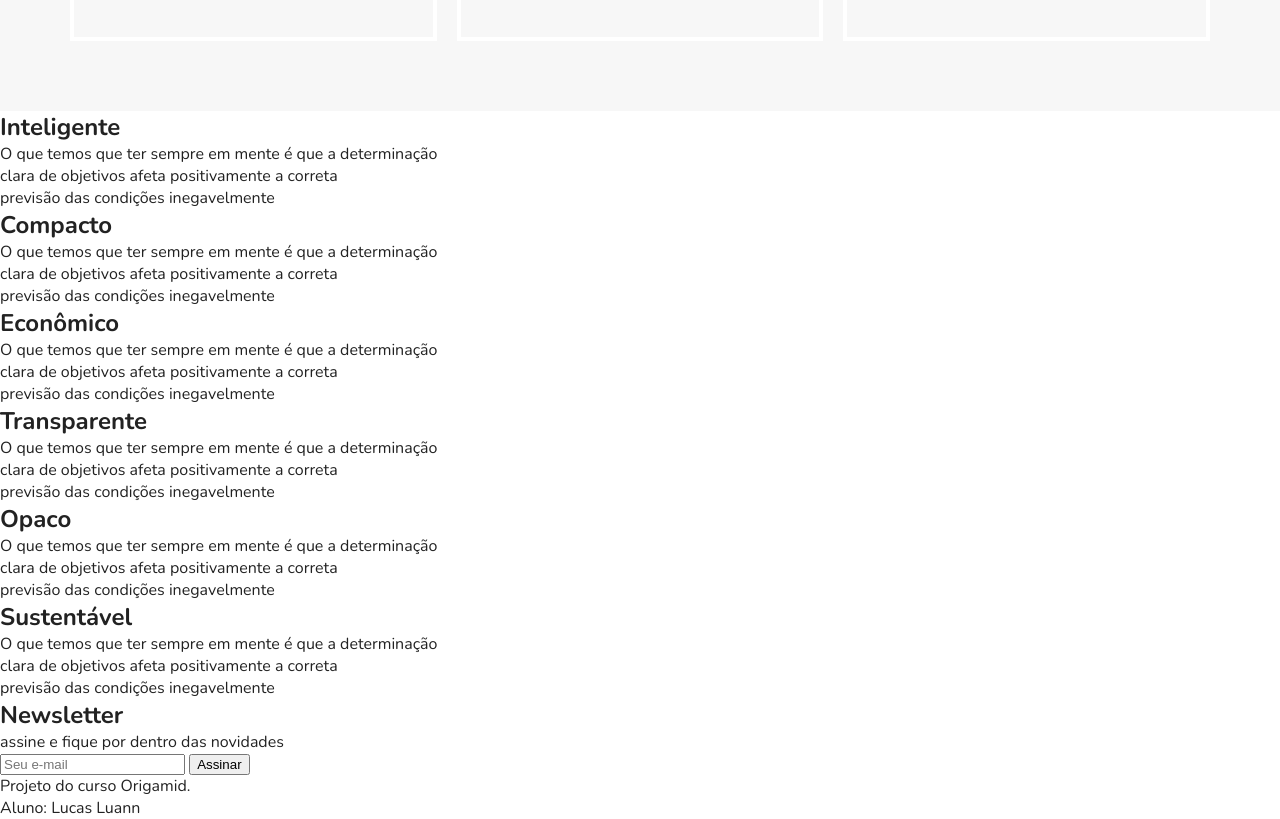
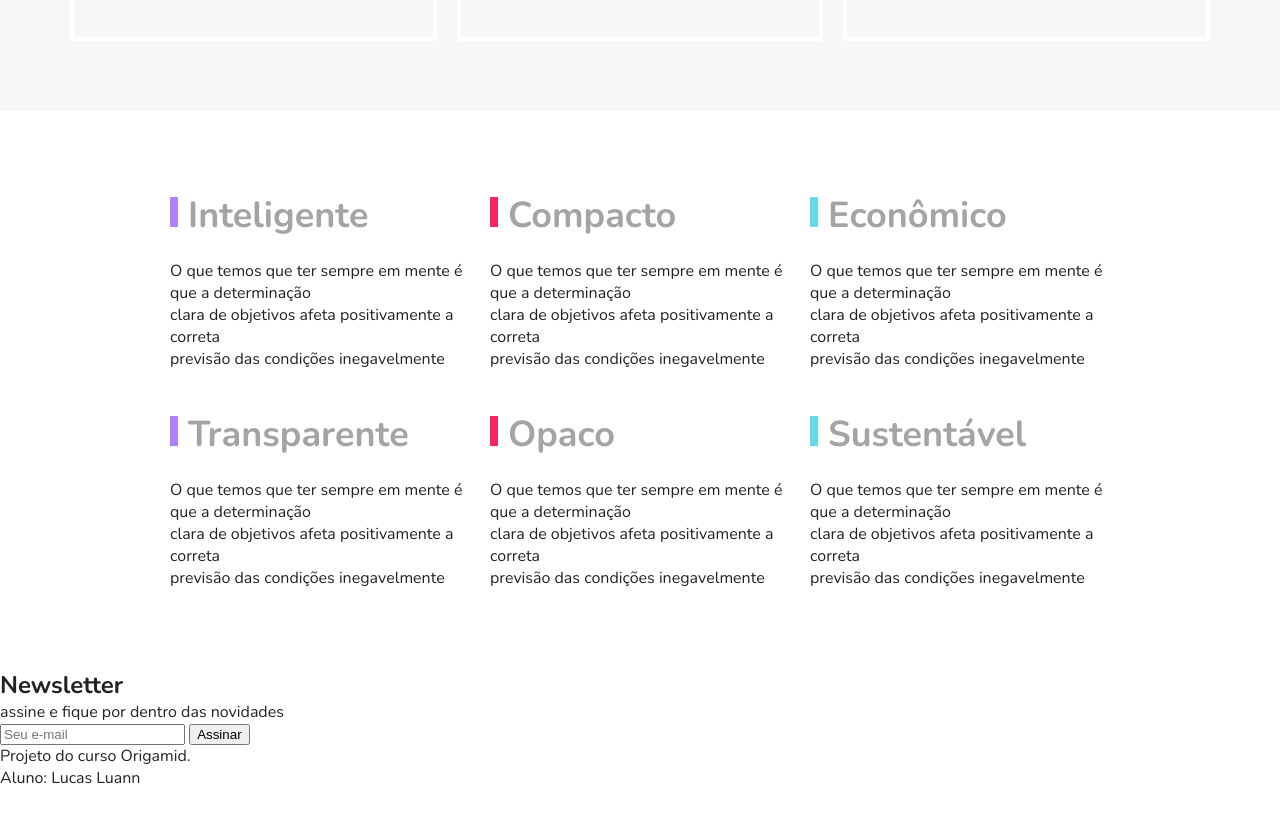
Before and after one commit to LucasLuann/FlexBlog, a plain HTML site: page index.html in a window 1280 px wide. Shown: the part 2475-3294 px from the top of the page. After the commit the page ends 3264 px from the top, so only its background shows below. Drawn offline with nearby package versions, Linux system fonts and the light colour scheme.

Commit message:
Css
Seção Qualidade finalizada.

```diff
--- a/css/style.css
+++ b/css/style.css
@@ -262,3 +262,44 @@ img{
         padding-right: 10px;
     }
 }
+
+/*Qualidade*/
+
+.qualidade{
+    max-width: 960px;
+    margin: 60px auto;
+    display: flex;
+    flex-wrap: wrap;
+}
+
+.qualidade-item{
+    flex: 1 1 300px;
+    margin: 20px 10px;
+}
+
+.qualidade-item h2{
+    font-size: 2.25em;
+    color: #a4a4a4;
+    margin-bottom: 20px;
+}
+
+.qualidade-item h2::before{
+    content: '';
+    display: inline-block;
+    width: 8px;
+    height: 30px;
+    margin-right: 10px;
+    background: black;
+}
+
+.roxo h2::before{
+    background: #AE81FF;
+}
+
+.rosa h2::before{
+    background: #F9265E;
+}
+
+.azul h2::before{
+    background: rgb(102,217,235);
+}
--- a/index.html
+++ b/index.html
@@ -109,27 +109,27 @@
     </section>
 
     <section class="qualidade" id="qualidade">
-        <div class="qualidade-item">
+        <div class="qualidade-item roxo">
             <h2>Inteligente</h2>
             <p>O que temos que ter sempre em mente é que a determinação <br>clara de objetivos afeta positivamente a correta <br>previsão das condições inegavelmente</p>
         </div>
-        <div class="qualidade-item">
+        <div class="qualidade-item rosa">
             <h2>Compacto</h2>
             <p>O que temos que ter sempre em mente é que a determinação <br>clara de objetivos afeta positivamente a correta <br>previsão das condições inegavelmente</p>
         </div>
-        <div class="qualidade-item">
+        <div class="qualidade-item azul">
             <h2>Econômico</h2>
             <p>O que temos que ter sempre em mente é que a determinação <br>clara de objetivos afeta positivamente a correta <br>previsão das condições inegavelmente</p>
         </div>
-        <div class="qualidade-item">
+        <div class="qualidade-item roxo">
             <h2>Transparente</h2>
             <p>O que temos que ter sempre em mente é que a determinação <br>clara de objetivos afeta positivamente a correta <br>previsão das condições inegavelmente</p>
         </div>
-        <div class="qualidade-item">
+        <div class="qualidade-item rosa">
             <h2>Opaco</h2>
             <p>O que temos que ter sempre em mente é que a determinação <br>clara de objetivos afeta positivamente a correta <br>previsão das condições inegavelmente</p>
         </div>
-        <div class="qualidade-item">
+        <div class="qualidade-item azul">
             <h2>Sustentável</h2>
             <p>O que temos que ter sempre em mente é que a determinação <br>clara de objetivos afeta positivamente a correta <br>previsão das condições inegavelmente</p>
         </div>
```
